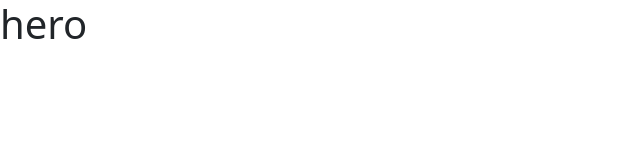
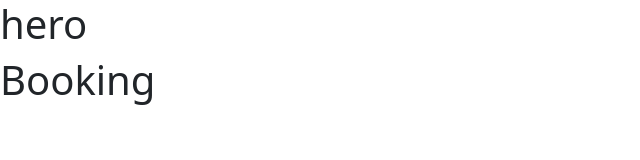
Before and after one commit to sajib-bd/travelsy, a website: page index.html in a window 1280 px wide. Shown: the whole page, without its empty margins (0-640 px from the left). Drawn offline with nearby package versions, Linux system fonts and the light colour scheme.

Commit message:
add some text

```diff
--- a/index.html
+++ b/index.html
@@ -22,7 +22,9 @@
     </section>
 
     <!-- Booking From -->
-    <section class="booking-from"></section>
+    <section class="booking-from">
+      <h1>Booking</h1>
+    </section>
 
     <!-- About -->
     <section class="about"></section>
```
